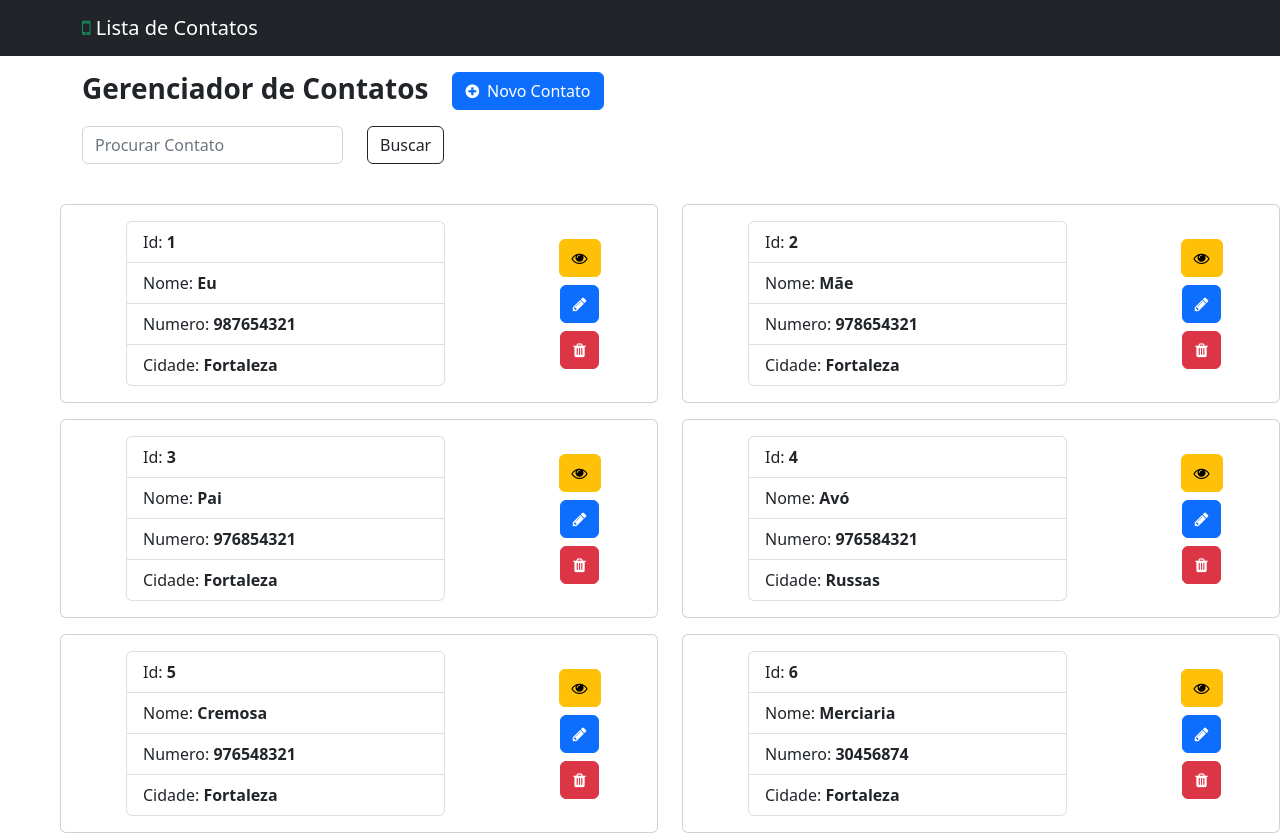
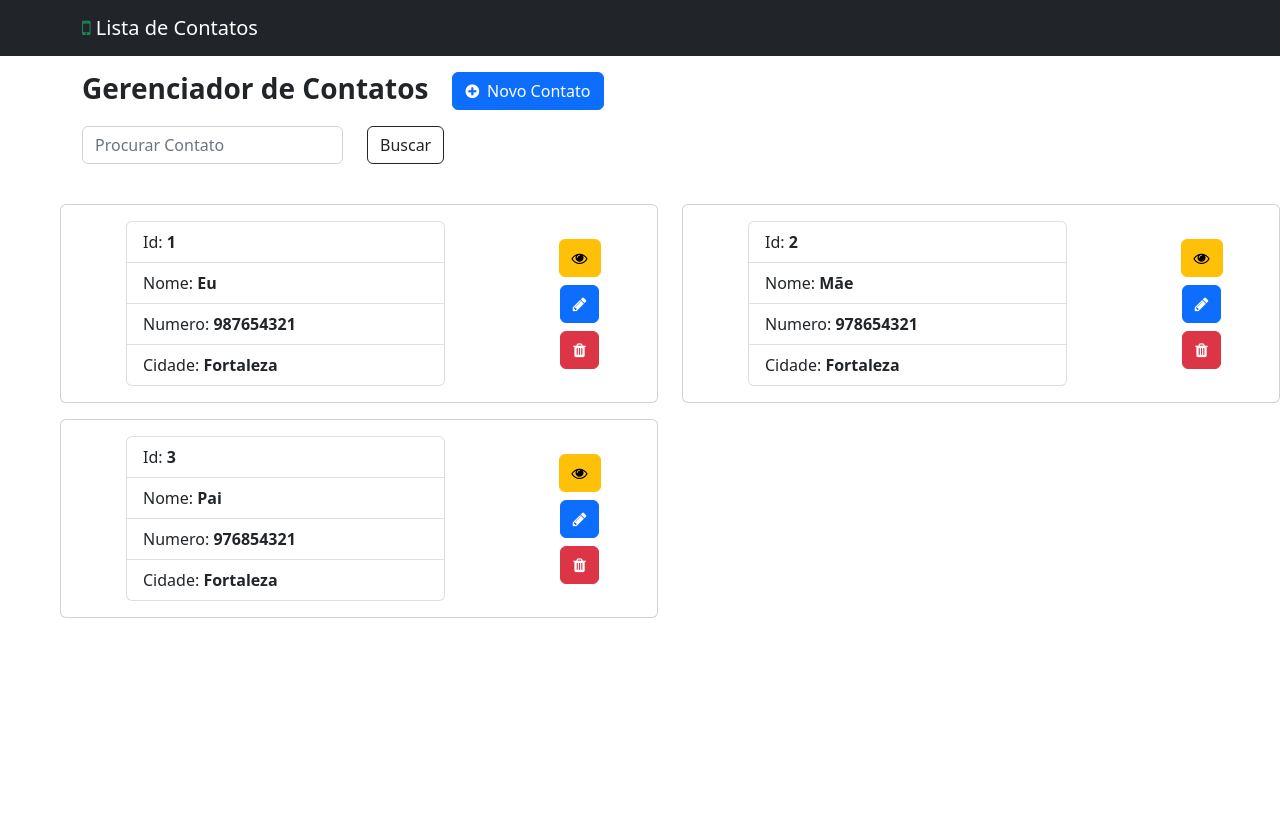
Before and after one commit to SaorCampos/lista-contatos, a React (Create React App) app: page /Contacts/ListContact in a window 1280 px wide. Shown: the top 835 px of the page. After the commit the page ends 800 px from the top, so only its background shows below. Built offline with nearby package versions, Linux system fonts and the light colour scheme; data requests are answered from the project's data file.

Commit message:
added DELETE function

```diff
--- a/db.json
+++ b/db.json
@@ -1,46 +1,22 @@
 {
   "contatos": [
     {
-      "id": 1,
       "nome": "Eu",
       "numero": "987654321",
-      "cidade": "Fortaleza"
+      "cidade": "Fortaleza",
+      "id": 1
     },
     {
-      "id": 2,
       "nome": "Mãe",
       "numero": "978654321",
-      "cidade": "Fortaleza"
+      "cidade": "Fortaleza",
+      "id": 2
     },
     {
       "nome": "Pai",
       "numero": "976854321",
       "cidade": "Fortaleza",
       "id": 3
-    },
-    {
-      "nome": "Avó",
-      "numero": "976584321",
-      "cidade": "Russas",
-      "id": 4
-    },
-    {
-      "nome": "Cremosa",
-      "numero": "976548321",
-      "cidade": "Fortaleza",
-      "id": 5
-    },
-    {
-      "nome": "Merciaria",
-      "numero": "30456874",
-      "cidade": "Fortaleza",
-      "id": 6
-    },
-    {
-      "nome": "Black Gate ",
-      "numero": "908765432",
-      "cidade": "Fortaleza",
-      "id": 7
     }
   ]
 }
--- a/src/App.js
+++ b/src/App.js
@@ -15,8 +15,8 @@ function App() {
       <Route path={'/'} element={<Navigate to={'./Contacts/ListContact'}/>} />
       <Route path={'/Contacts/ListContact'} element={ListContact()}/>
       <Route path={'/Contacts/AddContact'} element={AddContact()}/>
-      <Route path={'Contacts/EditContact/:contatoId'} element={EditContact()}/>
-      <Route path={'Contacts/ViewContact/:contatoId'} element={ViewContact()}/>
+      <Route path={'Contacts/EditContact/id'} element={EditContact()}/>
+      <Route path={'Contacts/ViewContact/id'} element={ViewContact()}/>
     </Routes>
   </React.Fragment>
   );
--- a/src/components/Contacts/ListContact/ListContact.js
+++ b/src/components/Contacts/ListContact/ListContact.js
@@ -10,6 +10,10 @@ let ListContact = () => {
     const getContacts = async () => {
         await axios.get('http://localhost:8000/contatos')
         .then(response => setData(response.data));
+    };
+    const handleDelete = async(id) => {
+        await axios.delete('http://localhost:8000/contatos/'+ id)
+            .then(response => alert('Deletado com Sucesso'));
     };
     return(
         <React.Fragment>
@@ -72,13 +76,13 @@ let ListContact = () => {
                                                         </ul>
                                                     </div>
                                                     <div className="col-md-1 d-flex flex-column align-items-center">
-                                                        <Link to={'/Contacts/ViewContact/:contatoId'} className="btn btn-warning my-1">
+                                                        <Link to={'/Contacts/ViewContact/user.id'} className="btn btn-warning my-1">
                                                             <i className="fa fa-eye"/>
                                                         </Link>
-                                                        <Link to={'/Contacts/EditContact/:contatoId'} className="btn btn-primary my-1">
+                                                        <Link to={'/Contacts/EditContact/user.id'} className="btn btn-primary my-1">
                                                             <i className="fa fa-pencil"/>
                                                         </Link>
-                                                        <button className="btn btn-danger my-1">
+                                                        <button onClick={() => handleDelete(user.id)} className="btn btn-danger my-1">
                                                             <i className="fa fa-trash"/>
                                                         </button>
                                                     </div>
```
